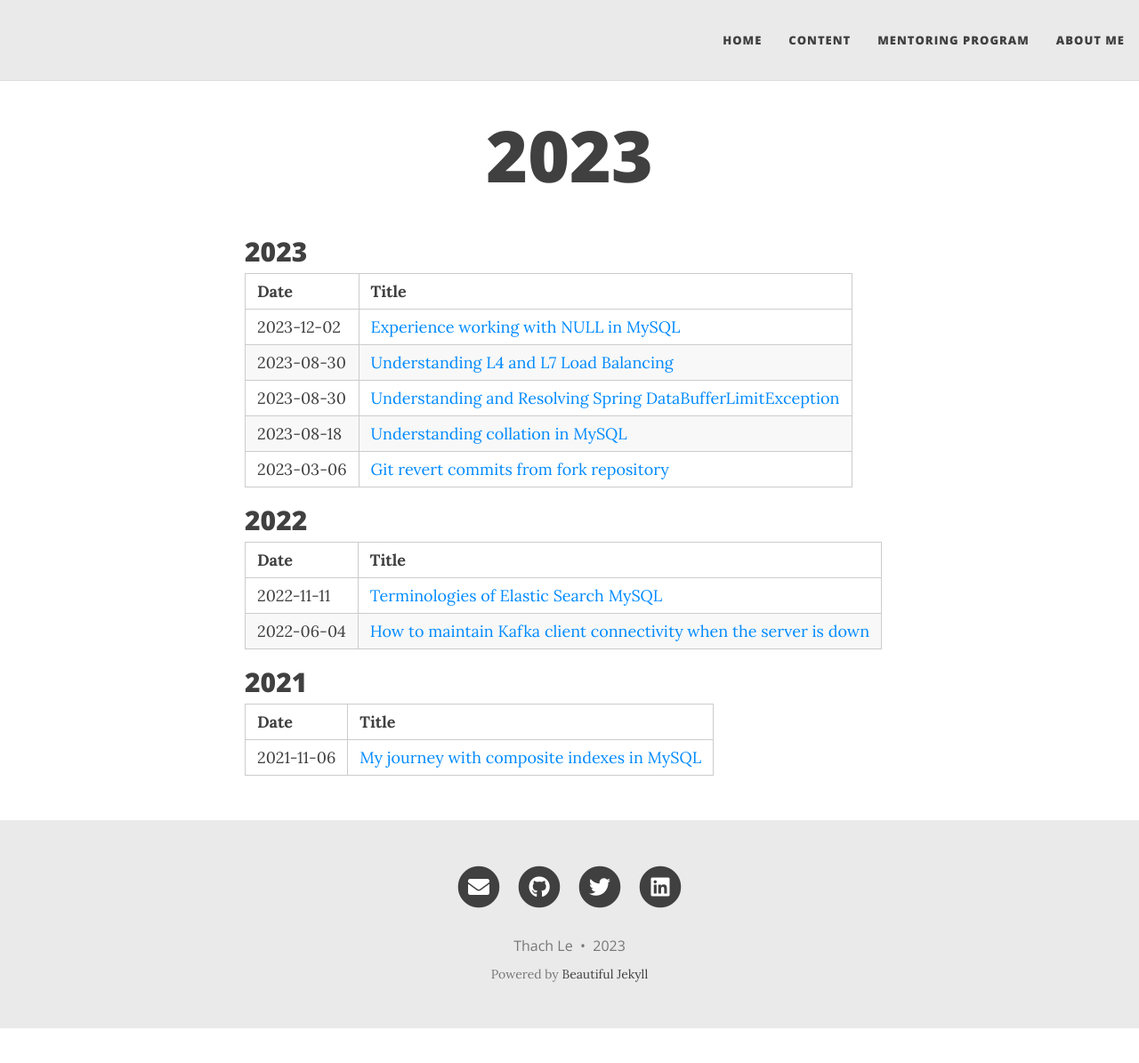
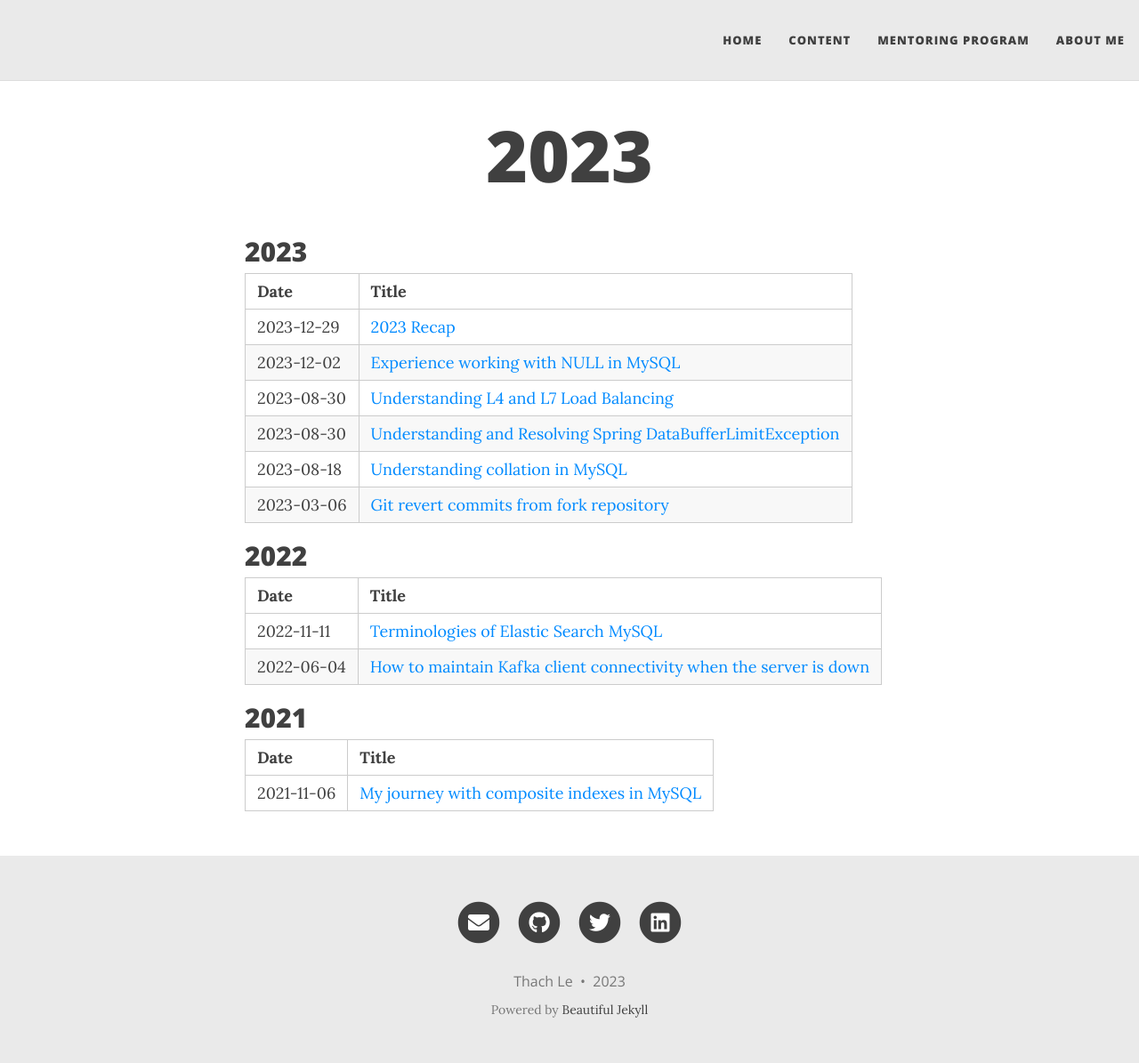
Before and after one commit to thachlp/thachlp.github.io, a Jekyll site: the page built from content.md, in a window 1280 px wide and 1196 px high. Shown: the whole window at 89% size. Built offline with Jekyll 4.4.1, drawn with Linux system fonts in a browser that asks for light colours; nearby versions of some CDN libraries; our own code applies the rules of GitHub Pages for plain Markdown files.

Commit message:
Update content page

```diff
--- a/content.md
+++ b/content.md
@@ -6,6 +6,7 @@ layout: page
 
 | Date       | Title                                                                                   |
 |------------|-----------------------------------------------------------------------------------------|
+| 2023-12-29 | [2023 Recap](https://thachlp.github.io/2023-12-29-2023-recap/) |
 | 2023-12-02 | [Experience working with NULL in MySQL](https://thachlp.github.io/2023-12-02-experience-working-with-null-in-mysql/) |
 | 2023-08-30 | [Understanding L4 and L7 Load Balancing](https://thachlp.github.io/2023-10-29-understand-l4-and-l7-load-balancing/) |
 | 2023-08-30 | [Understanding and Resolving Spring DataBufferLimitException](https://thachlp.github.io/2023-08-30-understanding-and-resolving-spring-databufferlimitexception/) |
```
Also changed, not shown: _posts/2023-12-29-2023-recap.md (+0 -3 lines).
